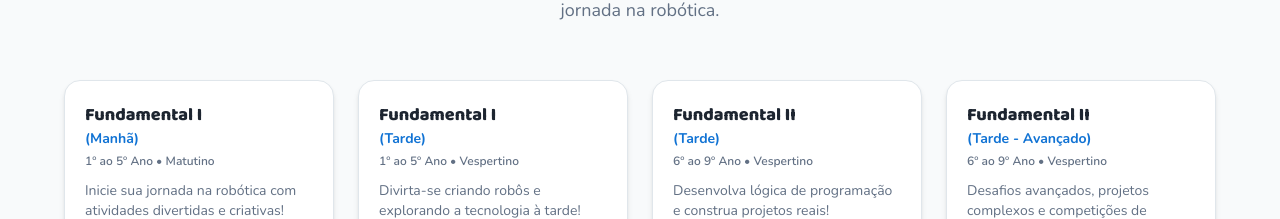
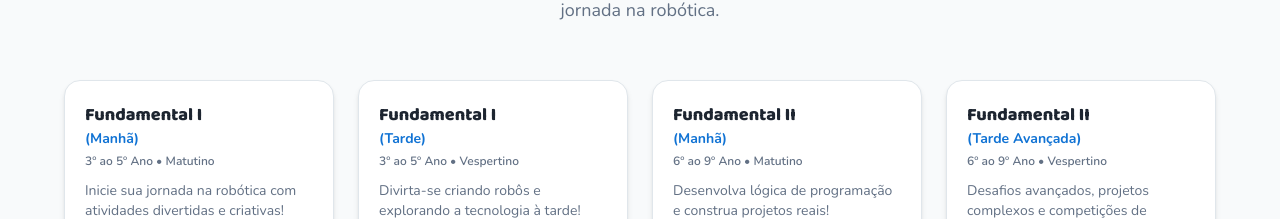
Before and after one commit to ulissesmatos/ClubeRobotica, a React (Vite) app: page / in a window 1280 px wide. Shown: the part 1036-1255 px from the top of the page. Built offline with nearby package versions, Linux system fonts and the light colour scheme.

Commit message:
feat: replace WhatsApp links with Google Forms on turma cards

```diff
--- a/src/components/TurmasSection.tsx
+++ b/src/components/TurmasSection.tsx
@@ -1,44 +1,38 @@
 import { motion } from "framer-motion";
 import { Button } from "@/components/ui/button";
-
-const WHATSAPP_NUMBER = "559998881234";
 
 const turmas = [
   {
     title: "Fundamental I",
     turno: "Manhã",
-    subtitle: "1º ao 5º Ano • Matutino",
+    subtitle: "3º ao 5º Ano • Matutino",
     description:
       "Inicie sua jornada na robótica com atividades divertidas e criativas!",
-    message:
-      "Olá! Gostaria de me inscrever na turma Fundamental I (Manhã) do Clubinho de Robótica!",
+    formUrl: "https://forms.gle/F9R5Et9P38MsC1XM9",
   },
   {
     title: "Fundamental I",
     turno: "Tarde",
-    subtitle: "1º ao 5º Ano • Vespertino",
+    subtitle: "3º ao 5º Ano • Vespertino",
     description:
       "Divirta-se criando robôs e explorando a tecnologia à tarde!",
-    message:
-      "Olá! Gostaria de me inscrever na turma Fundamental I (Tarde) do Clubinho de Robótica!",
+    formUrl: "https://forms.gle/FXeV2PrzVScZXCyKA",
   },
   {
     title: "Fundamental II",
-    turno: "Tarde",
-    subtitle: "6º ao 9º Ano • Vespertino",
+    turno: "Manhã",
+    subtitle: "6º ao 9º Ano • Matutino",
     description:
       "Desenvolva lógica de programação e construa projetos reais!",
-    message:
-      "Olá! Gostaria de me inscrever na turma Fundamental II (Tarde) do Clubinho de Robótica!",
+    formUrl: "https://forms.gle/cRakyo4UZRXhvhqr8",
   },
   {
     title: "Fundamental II",
-    turno: "Tarde - Avançado",
+    turno: "Tarde Avançada",
     subtitle: "6º ao 9º Ano • Vespertino",
     description:
       "Desafios avançados, projetos complexos e competições de robótica!",
-    message:
-      "Olá! Gostaria de me inscrever na turma Fundamental II (Avançado) do Clubinho de Robótica!",
+    formUrl: "https://forms.gle/fUQMciBwmj5tuNuQ9",
   },
 ];
 
@@ -100,7 +94,7 @@ const TurmasSection = () => {
                   {turma.description}
                 </p>
                 <a
-                  href={`https://wa.me/${WHATSAPP_NUMBER}?text=${encodeURIComponent(turma.message)}`}
+                  href={turma.formUrl}
                   target="_blank"
                   rel="noopener noreferrer"
                 >
```
